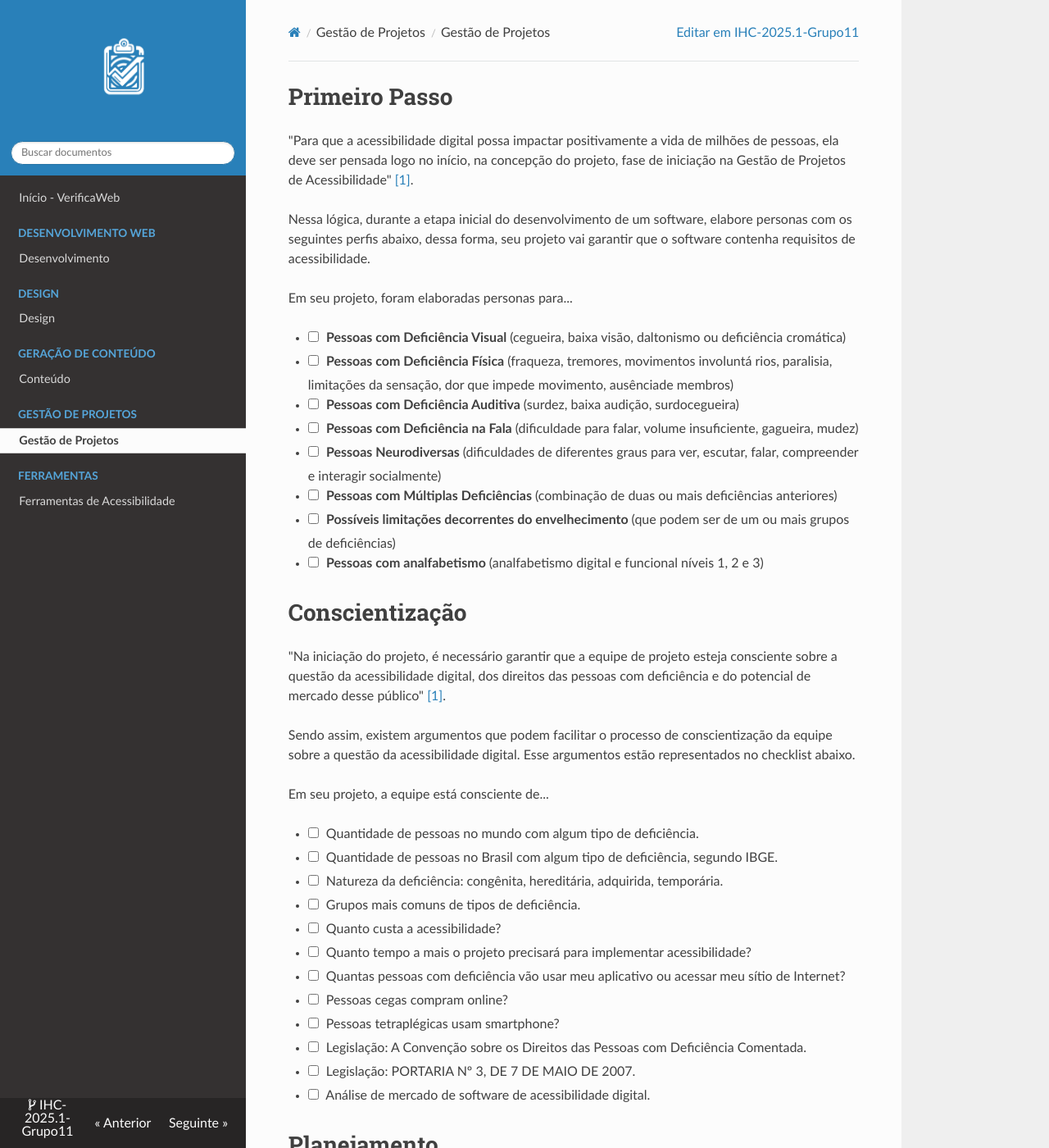
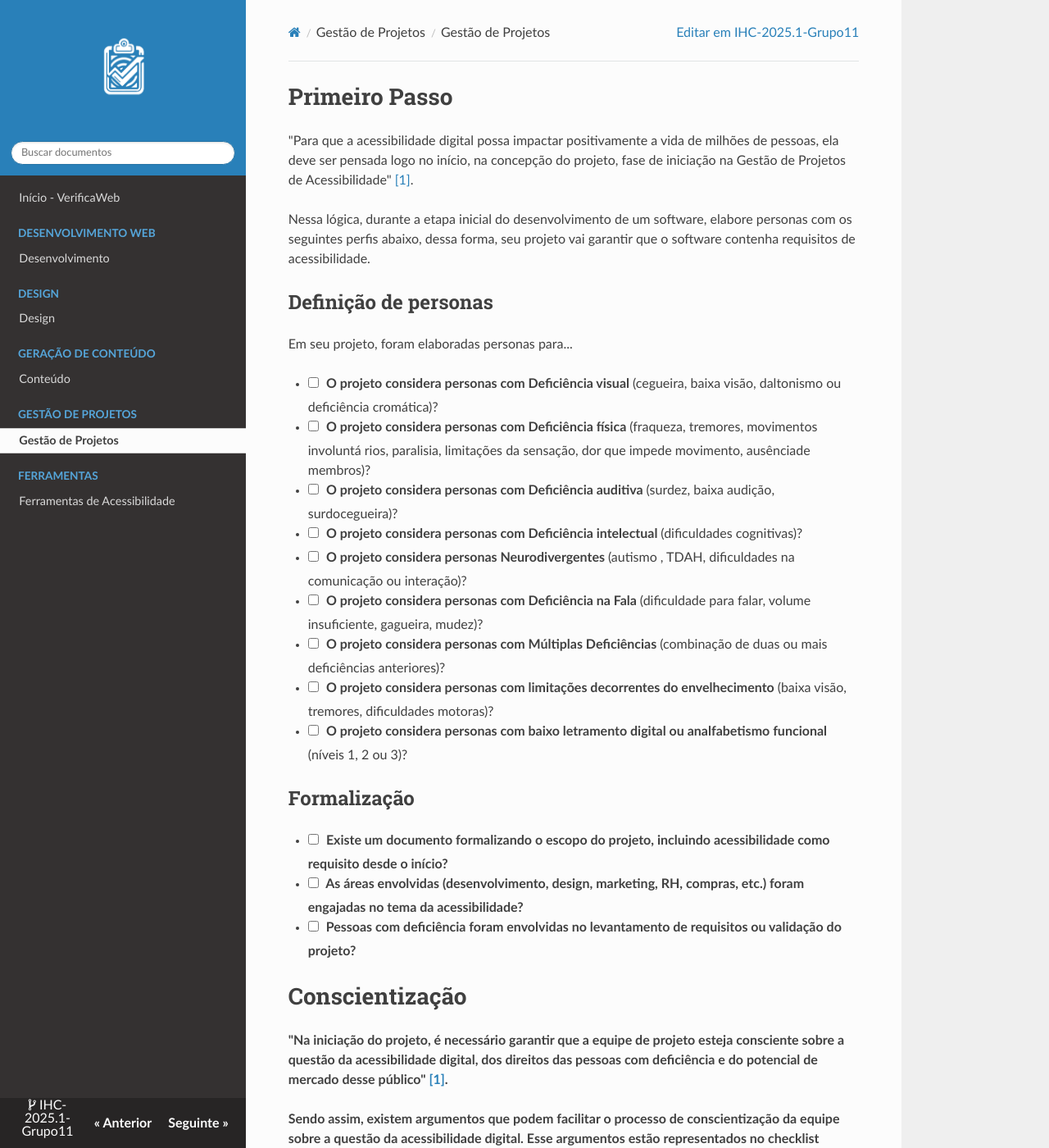
Before and after one commit to UnBIHC2025-1/IHC-2025.1-Grupo11, an MkDocs documentation site: the page built from docs/gestaoProjeto/gestaoProjeto.md, in a window 1280 px wide and 1400 px high. Shown: the whole window at 82% size. Built offline with MkDocs 1.6.1, drawn with Linux system fonts in a browser that asks for light colours; nearby versions of some CDN libraries; some of the changed text lies outside the part shown.

Commit message:
Alteração dos checkbocks da parte de Gestão de Projetos

```diff
--- a/docs/gestaoProjeto/gestaoProjeto.md
+++ b/docs/gestaoProjeto/gestaoProjeto.md
@@ -4,16 +4,24 @@
 
 Nessa lógica, durante a etapa inicial do desenvolvimento de um software, elabore personas com os seguintes perfis abaixo, dessa forma, seu projeto vai garantir que o software contenha requisitos de acessibilidade.
 
+## Definição de personas
 Em seu projeto, foram elaboradas personas para...
 
-- [ ] <b> Pessoas com Deficiência Visual </b> (cegueira, baixa visão, daltonismo ou deficiência cromática)
-- [ ] <b> Pessoas com Deficiência Física </b> (fraqueza, tremores, movimentos involuntá rios, paralisia, limitações da sensação, dor que impede movimento, ausênciade membros)
-- [ ] <b> Pessoas com Deficiência Auditiva </b> (surdez, baixa audição, surdocegueira)
-- [ ] <b> Pessoas com Deficiência na Fala </b> (dificuldade para falar, volume insuficiente, gagueira, mudez)
-- [ ] <b> Pessoas Neurodiversas </b> (dificuldades de diferentes graus para ver, escutar, falar, compreender e interagir socialmente)
-- [ ] <b> Pessoas com Múltiplas Deficiências </b> (combinação de duas ou mais deficiências anteriores)
-- [ ] <b> Possíveis limitações decorrentes do envelhecimento </b> (que podem ser de um ou mais grupos de deficiências)
-- [ ] <b> Pessoas com analfabetismo </b> (analfabetismo digital e funcional níveis 1, 2 e 3)
+- [ ] <b> O projeto considera personas com Deficiência visual </b> (cegueira, baixa visão, daltonismo ou deficiência cromática)?
+- [ ] <b> O projeto considera personas com Deficiência física </b> (fraqueza, tremores, movimentos involuntá rios, paralisia, limitações da sensação, dor que impede movimento, ausênciade membros)?
+- [ ] <b> O projeto considera personas com Deficiência auditiva </b> (surdez, baixa audição, surdocegueira)?
+- [ ] <b> O projeto considera personas com Deficiência intelectual </b> (dificuldades cognitivas)?
+- [ ] <b> O projeto considera personas Neurodivergentes </b> (autismo , TDAH, dificuldades na comunicação ou interação)?
+- [ ] <b> O projeto considera personas com Deficiência na Fala </b> (dificuldade para falar, volume insuficiente, gagueira, mudez)?
+- [ ] <b> O projeto considera personas com Múltiplas Deficiências </b> (combinação de duas ou mais deficiências anteriores)?
+- [ ] <b> O projeto considera personas com limitações decorrentes do envelhecimento </b> (baixa visão, tremores, dificuldades motoras)?
+- [ ] <b> O projeto considera personas com baixo letramento digital ou analfabetismo funcional </b> (níveis 1, 2 ou 3)?
+
+## Formalização
+
+- [ ] <b> Existe um documento formalizando o escopo do projeto, incluindo acessibilidade como requisito desde o início?
+- [ ] <b> As áreas envolvidas (desenvolvimento, design, marketing, RH, compras, etc.) foram engajadas no tema da acessibilidade?
+- [ ] <b> Pessoas com deficiência foram envolvidas no levantamento de requisitos ou validação do projeto?
 
 # Conscientização
 
@@ -23,18 +31,25 @@ Sendo assim, existem argumentos que podem facilitar o processo de conscientizaç
 
 Em seu projeto, a equipe está consciente de...
 
-- [ ] Quantidade de pessoas no mundo com algum tipo de deficiência.
-- [ ] Quantidade de pessoas no Brasil com algum tipo de deficiência, segundo IBGE.
-- [ ] Natureza da deficiência: congênita, hereditária, adquirida, temporária.
-- [ ] Grupos mais comuns de tipos de deficiência.
-- [ ] Quanto custa a acessibilidade?
-- [ ] Quanto tempo a mais o projeto precisará para implementar acessibilidade?
-- [ ] Quantas pessoas com deficiência vão usar meu aplicativo ou acessar meu sítio de Internet?
-- [ ] Pessoas cegas compram online?
-- [ ] Pessoas tetraplégicas usam smartphone?
-- [ ] Legislação: A Convenção sobre os Direitos das Pessoas com Deficiência Comentada.
-- [ ] Legislação: PORTARIA Nº 3, DE 7 DE MAIO DE 2007.
-- [ ] Análise de mercado de software de acessibilidade digital.
+## A equipe conhece:
+
+- [ ] Quantas pessoas no mundo possuem algum tipo de deficiência?
+- [ ] Quantas pessoas no Brasil possuem deficiência, segundo dados oficiais (ex.: IBGE)?
+- [ ] As diferentes categorias de deficiência (visual, auditiva, física, intelectual, múltipla, neurodivergência)?
+- [ ] As limitações temporárias (ex.: braço quebrado, queda de energia, envelhecimento)?
+- [ ] A importância da acessibilidade como direito e como diferencial de mercado?
+
+## O Projeto considera:
+
+- [ ] Barreiras de acessibilidade mais comuns na web e em aplicativos?
+- [ ] O impacto de não implementar acessibilidade (exclusão social, perda de clientes, risco jurídico)?
+- [ ] Existe apoio da liderança ou da gestão para investir em acessibilidade?
+
+## Normas e Legislação:
+
+- [ ] O time conhece as diretrizes WCAG 2.2?
+- [ ] O time conhece a NBR 17225 (acessibilidade digital brasileira)?
+- [ ] O time conhece leis e portarias aplicáveis no Brasil (ex.: Lei Brasileira de Inclusão, Decreto nº 5.296/2004, Portaria nº 3/2007)?
 
 # Planejamento
 
@@ -42,17 +57,24 @@ Em seu projeto, a equipe está consciente de...
 
 Assim, é de suma importância que se tenha, incluso no plano de projeto, e, definição de recursos alocados, para estratégia de acessibilidade de um projeto de software.
 
+## Planejamento de Arquitetura e Processos:
 Em seu planejamento, há...
 
-- [ ] Atividades bem delineadas, cronogramas e atribuições de responsabilidade relacionadas à acessibilidade?
-- [ ] Recursos alocados (pessoas, softwares, cursos, tarefas)?
-- [ ] Tarefas com critérios de sucesso que atendam pelo menos os níveis A e AA, segundo a documentação de acessibilidade (WCAG)?
+- [ ] A arquitetura da informação foi pensada para garantir autonomia e segurança para todos os públicos?
+- [ ] Existem atividades bem definidas, cronogramas e responsáveis para os itens de acessibilidade?
+- [ ] O orçamento do projeto contempla recursos destinados à acessibilidade?
+- [ ] O plano de projeto inclui testes com pessoas com deficiência?
+- [ ] Foram mapeados os recursos necessários: ferramentas, pessoas, tempo, treinamentos?
 
-## Referências Bibliográficas
+## Critérios técnicos:
+- [ ] Foram definidos critérios de sucesso para acessibilidade (ex.: nível AA da WCAG)?
+- [ ] O time está alinhado sobre quais níveis de conformidade o projeto deve alcançar (A, AA ou AAA)?
+
+# Referências Bibliográficas
 
 > <a id="RP1" href="#TEC1">1.</a> DINIZ, V.; FERRAZ, R.; NASCIMENTO, C. M.; CREDIDIO, R. Guia de Boas Práticas para Acessibilidade Digital. Programa de Cooperação entre Reino Unido e Brasil em Acesso Digital, 2023. Disponível em: [https://www.gov.br/governodigital/pt-br/acessibilidade-e-usuario/acessibilidade-digital/guiaboaspraaticasparaacessibilidadedigital.pdf](https://www.gov.br/governodigital/pt-br/acessibilidade-e-usuario/acessibilidade-digital/guiaboaspraaticasparaacessibilidadedigital.pdf). Acesso em: 9 Mai. 2024.
 
-## Bibliografia
+# Bibliografia
 
 > </a> A Convenção sobre Direitos das Pessoas com Deficiência comentada / Coordenação de Ana Paula Crosara de Resende e Flavia Maria de Paiva Vital . _ Brasília : Secretaria Especial dos Direitos Humanos, 2008. Disponível em: [https://www.gov.br/governodigital/pt-br/acessibilidade-e-usuario/acessibilidade-digital/convencao-direitos-pessoas-deficiencia-comentada.pdf](https://www.gov.br/governodigital/pt-br/acessibilidade-e-usuario/acessibilidade-digital/convencao-direitos-pessoas-deficiencia-comentada.pdf). Acesso em: 9 Mai. 2024
 
```
